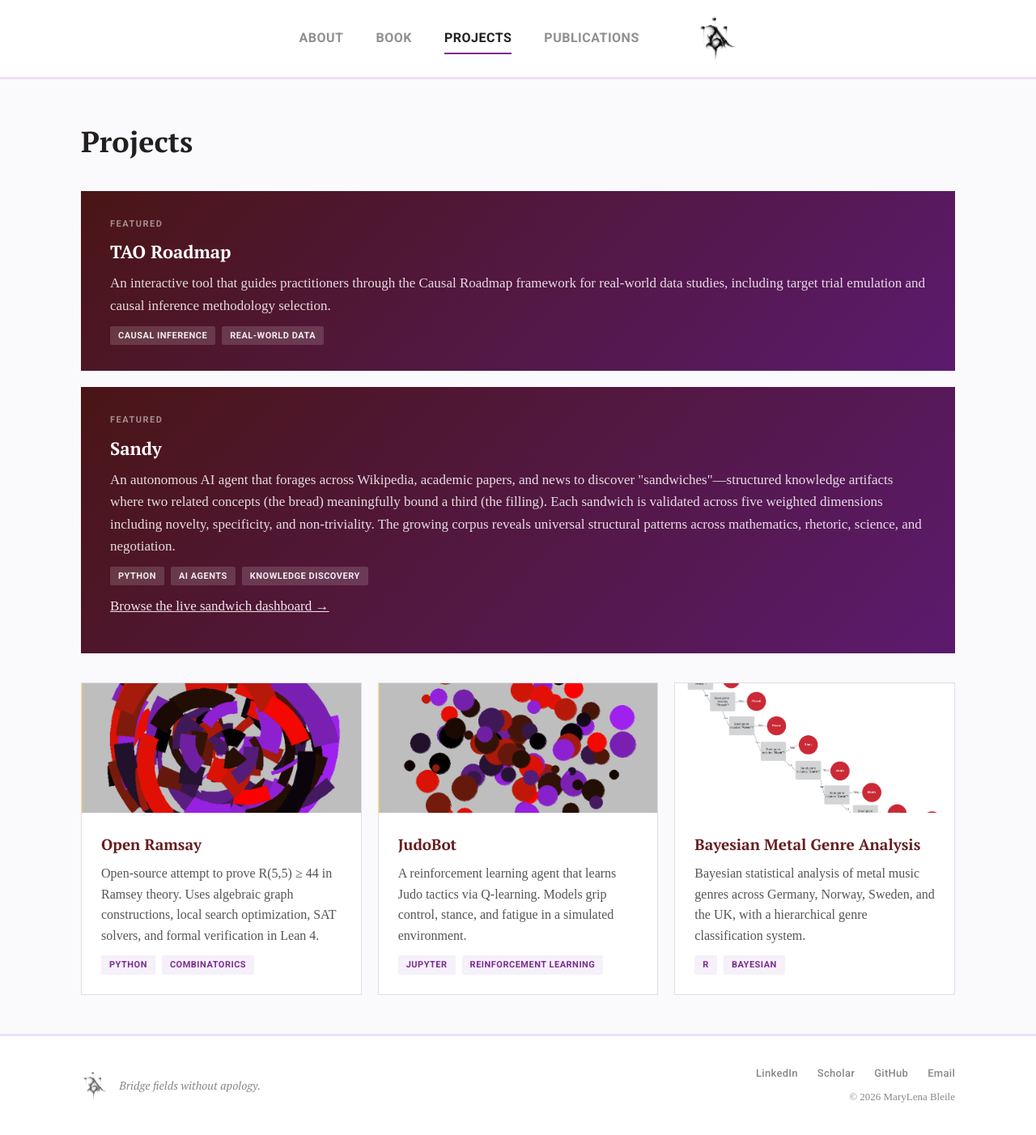
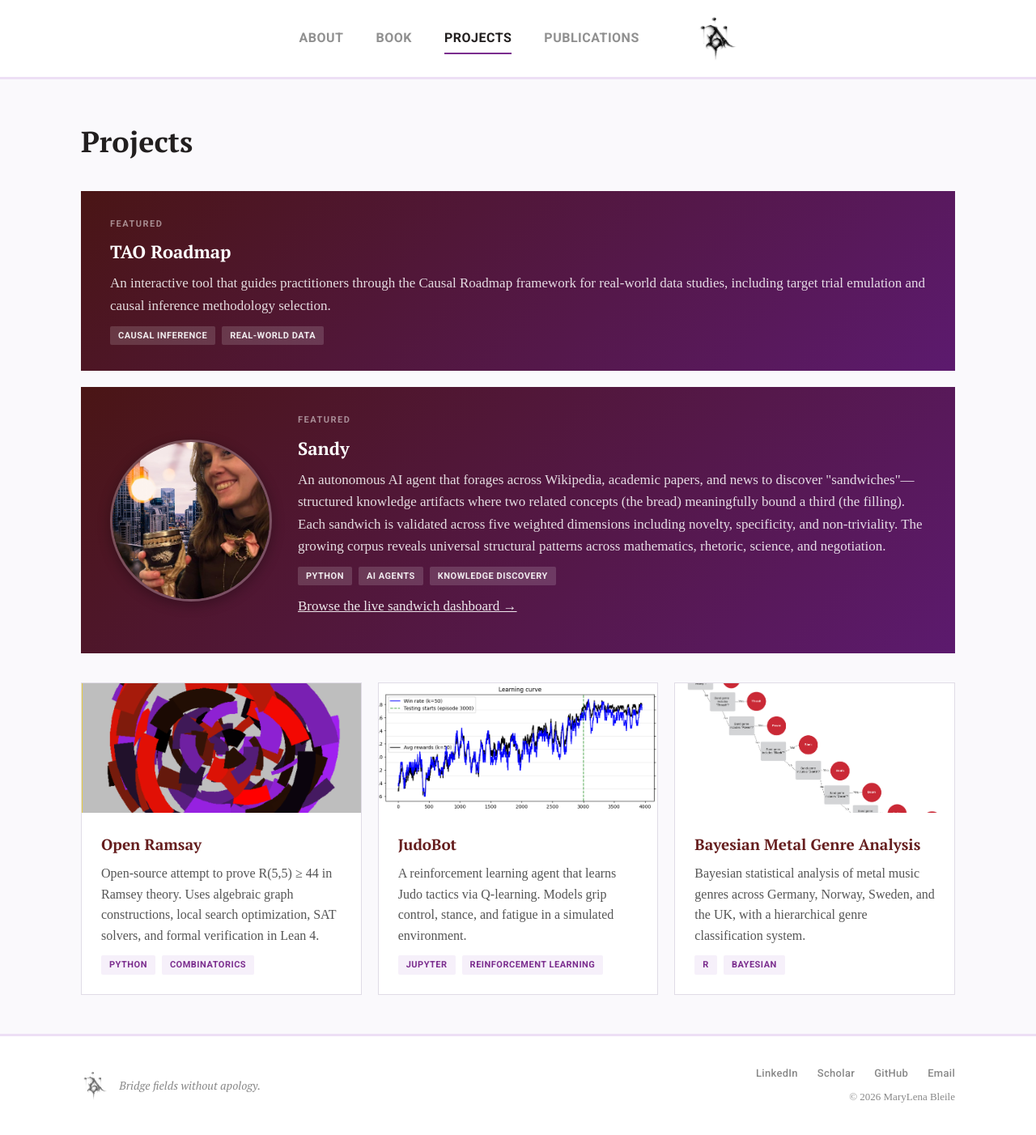
Before and after one commit to MLenaBleile/marylenableile, a Jekyll site: the page built from projects.md, in a window 1280 px wide. Shown: the whole page at 81% size. Built offline with Jekyll 4.4.1, drawn with Linux system fonts in a browser that asks for light colours.

Commit message:
Add project images: Sandy, JudoBot, RI fishing diagram
- Add sandy.png to featured Sandy card with circular image
- Update JudoBot card to use judobot.png
- Add ri_fishing.png for publications page
- Add CSS for featured card images with responsive handling

Co-Authored-By: Claude Opus 4.6 <noreply@anthropic.com>

```diff
--- a/_sass/main.scss
+++ b/_sass/main.scss
@@ -322,6 +322,19 @@ img {
     box-shadow: 0 4px 20px rgba(0, 0, 0, 0.15);
   }
 
+  .featured-image {
+    flex-shrink: 0;
+
+    img {
+      width: 200px;
+      height: 200px;
+      border-radius: 50%;
+      object-fit: cover;
+      border: 3px solid rgba(255, 255, 255, 0.25);
+      box-shadow: 0 4px 16px rgba(0, 0, 0, 0.3);
+    }
+  }
+
   .featured-content {
     flex: 1;
   }
@@ -596,6 +609,12 @@ img {
 
   .project-card-featured {
     padding: 24px;
+    flex-direction: column;
+
+    .featured-image img {
+      width: 150px;
+      height: 150px;
+    }
   }
 
   .projects-grid {
--- a/projects.md
+++ b/projects.md
@@ -24,6 +24,9 @@ url: /projects/
       </div>
 
       <div class="project-card-featured">
+        <div class="featured-image">
+          <img src="{{ '/media/sandy.png' | relative_url }}" alt="Sandy — AI knowledge discovery agent">
+        </div>
         <div class="featured-content">
           <p class="featured-badge">Featured</p>
           <h3><a href="https://github.com/MLenaBleile/sandy" target="_blank" rel="noopener">Sandy</a></h3>
@@ -57,7 +60,7 @@ url: /projects/
 
       <div class="project-card">
         <div class="card-image">
-          <img src="{{ '/media/art3.png' | relative_url }}" alt="JudoBot visualization">
+          <img src="{{ '/media/judobot.png' | relative_url }}" alt="JudoBot visualization">
         </div>
         <div class="card-body">
           <h3><a href="https://github.com/MLenaBleile/JudoBot" target="_blank" rel="noopener">JudoBot</a></h3>
```
Also changed, not shown: index.md (+1 -1 lines), media/judobot.png (added), media/ri_fishing.png (added), media/sandy.png (added).
